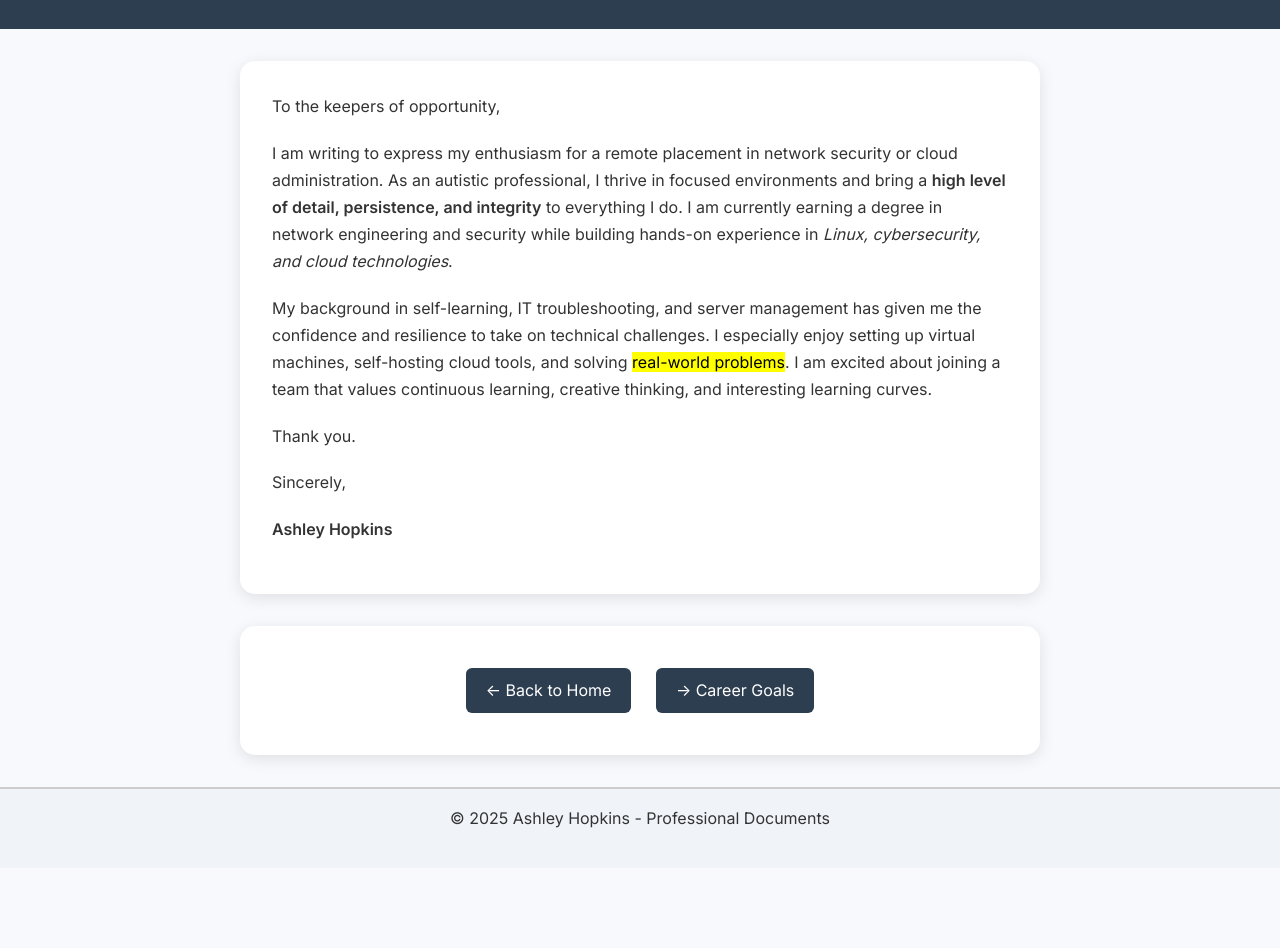
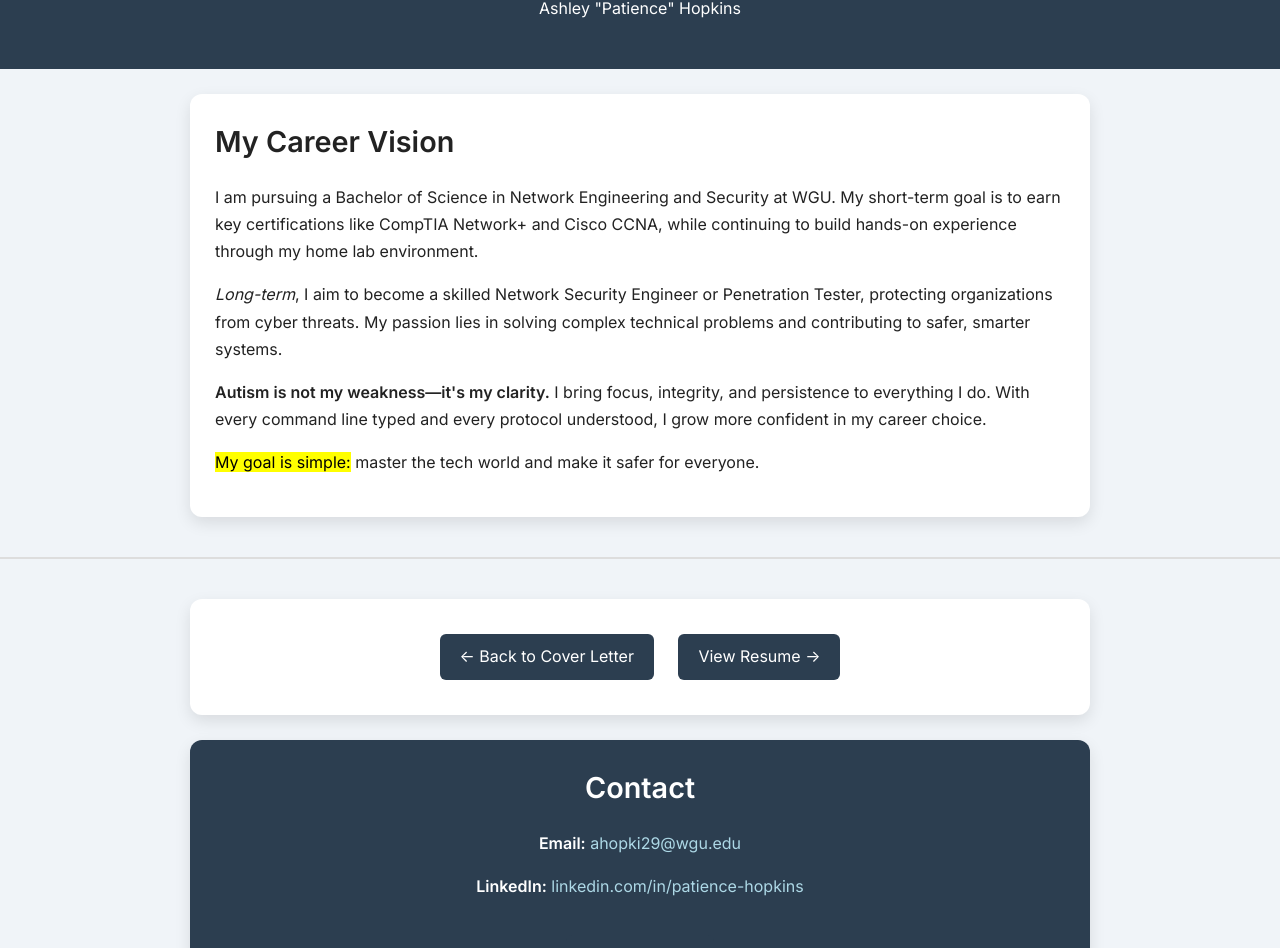
Before and after one commit to patience-enoch/Hopkins_portfolio, a plain HTML site: page career-goals.html in a window 1280 px wide. Shown: the part 91-1039 px from the top of the page. Before the commit the page ends 959 px from the top, so only its background shows below. Drawn offline with Linux system fonts and the light colour scheme.

Commit message:
Update career-goals.html

```diff
--- a/career-goals.html
+++ b/career-goals.html
@@ -1,44 +1,79 @@
+
 <!DOCTYPE html>
 <html lang="en">
 <head>
-  <meta charset="UTF-8" />
-  <meta name="viewport" content="width=device-width, initial-scale=1.0"/>
-  <title>Cover Letter</title>
+  <meta charset="UTF-8">
+  <meta name="viewport" content="width=device-width, initial-scale=1.0">
+  <title>Career Goals</title>
   <link rel="stylesheet" href="css/styles.css">
   <link rel="preconnect" href="https://fonts.googleapis.com">
   <link rel="preconnect" href="https://fonts.gstatic.com" crossorigin>
   <link href="https://fonts.googleapis.com/css2?family=Inter:wght@300;400;500;600&display=swap" rel="stylesheet">
   <style>
-    body {
-      font-family: 'Inter', -apple-system, BlinkMacSystemFont, 'Segoe UI', sans-serif;
-      background-color: #f7f9fc;
-      color: #333;
+    * {
       margin: 0;
       padding: 0;
+      box-sizing: border-box;
+    }
+    body {
+      background-color: #f0f4f8;
+      color: #222;
+      font-family: 'Inter', -apple-system, BlinkMacSystemFont, 'Segoe UI', sans-serif;
+      font-weight: 400;
       line-height: 1.6;
     }
+    .dark-mode {
+      background-color: #121212;
+      color: #f0f0f0;
+    }
     header {
-      text-align: center;
       background-color: #2c3e50;
       color: #fff;
-      padding: 2rem 1rem;
+      padding: 30px 20px;
+      text-align: center;
     }
     .section-box {
-      max-width: 800px;
       background-color: #fff;
-      margin: 2rem auto;
-      padding: 2rem;
-      border-radius: 15px;
-      box-shadow: 0 4px 16px rgba(0, 0, 0, 0.1);
+      border-radius: 12px;
+      padding: 25px;
+      margin: 25px auto;
+      max-width: 900px;
+      box-shadow: 0 6px 16px rgba(0,0,0,0.1);
+    }
+    .dark-mode .section-box {
+      background-color: #1e1e1e;
+    }
+    h2 {
+      font-weight: 600;
+      font-size: 1.8rem;
+      margin-bottom: 1.2rem;
+    }
+    h3 {
+      font-weight: 500;
+      font-size: 1.3rem;
+      margin-bottom: 0.8rem;
+      margin-top: 0;
     }
     p {
-      margin-bottom: 1.2rem;
-      font-size: 1rem;
+      margin-bottom: 1rem;
     }
-    mark {
-      background-color: yellow;
+    .nav-button {
+      display: inline-block;
+      margin: 10px;
+      padding: 10px 20px;
+      background-color: #2c3e50;
+      color: #fff;
+      text-decoration: none;
+      border-radius: 6px;
+      transition: background-color 0.3s;
     }
-    .dark-toggle {
+    .nav-button:hover {
+      background-color: #1a252f;
+    }
+    .dark-mode .nav-button {
+      background-color: #444;
+    }
+    .switch {
       position: fixed;
       top: 20px;
       right: 20px;
@@ -46,6 +81,11 @@
       align-items: center;
       gap: 10px;
       z-index: 1000;
+    }
+    .switch input {
+      opacity: 0;
+      width: 0;
+      height: 0;
     }
     .slider {
       position: relative;
@@ -68,36 +108,17 @@
       border-radius: 50%;
       transition: transform 0.4s;
     }
-    input[type="checkbox"] {
-      opacity: 0;
-      width: 0;
-      height: 0;
-    }
     input:checked + .slider {
       background-color: #4a90e2;
     }
     input:checked + .slider:before {
       transform: translateX(22px);
     }
-    .dark-mode {
-      background-color: #121212;
-      color: #f0f0f0;
-    }
-    .dark-mode .section-box {
-      background-color: #1e1e1e;
-    }
-    footer {
-      text-align: center;
-      padding: 1rem;
-      background-color: #f0f4f8;
-      border-top: 2px solid #ccc;
-    }
   </style>
 </head>
-<body>
-
+<body id="top">
   <!-- === Dark Mode Toggle === -->
-  <label class="dark-toggle">
+  <label class="switch">
     <input type="checkbox" id="darkModeToggle">
     <span class="slider round"></span>
     <span id="modeLabel">🌞 Light Mode</span>
@@ -105,49 +126,56 @@
 
   <!-- === Header === -->
   <header>
-    <h1>Cover Letter</h1>
+    <h1>Career Goals</h1>
+    <p>Ashley "Patience" Hopkins</p>
   </header>
 
-  <!-- === Cover Letter Content === -->
-  <section class="section-box">
-    <p>To the keepers of opportunity,</p>
+  <!-- === Main Content === -->
+  <main>
+    <article class="section-box">
+      <h2>My Career Vision</h2>
+      <p>I am pursuing a Bachelor of Science in Network Engineering and Security at WGU. My short-term goal is to earn key certifications like CompTIA Network+ and Cisco CCNA, while continuing to build hands-on experience through my home lab environment.</p>
 
-    <p>I am writing to express my enthusiasm for a remote placement in network security or cloud administration. As an autistic professional, I thrive in focused environments and bring a <strong>high level of detail, persistence, and integrity</strong> to everything I do. I am currently earning a degree in network engineering and security while building hands-on experience in <em>Linux, cybersecurity, and cloud technologies</em>.</p>
+      <p><em>Long-term</em>, I aim to become a skilled Network Security Engineer or Penetration Tester, protecting organizations from cyber threats. My passion lies in solving complex technical problems and contributing to safer, smarter systems.</p>
 
-    <p>My background in self-learning, IT troubleshooting, and server management has given me the confidence and resilience to take on technical challenges. I especially enjoy setting up virtual machines, self-hosting cloud tools, and solving <mark>real-world problems</mark>. I am excited about joining a team that values continuous learning, creative thinking, and interesting learning curves.</p>
+      <p><strong>Autism is not my weakness—it's my clarity.</strong> I bring focus, integrity, and persistence to everything I do. With every command line typed and every protocol understood, I grow more confident in my career choice.</p>
 
-    <p>Thank you.</p>
+      <p><mark>My goal is simple:</mark> master the tech world and make it safer for everyone.</p>
+    </article>
 
-    <p>Sincerely,</p>
-    <p><strong>Ashley Hopkins</strong></p>
-  </section>
+    <hr style="margin: 40px 0; border: 1px solid #ddd;">
 
-  <!-- ✅ KEEP THIS: Button-style nav at bottom -->
-  <section class="section-box" style="text-align: center;">
-    <a href="index.html" style="display: inline-block; padding: 10px 20px; margin: 10px; background-color: #2c3e50; color: white; border-radius: 6px; text-decoration: none;">
-      ← Back to Home
-    </a>
-    <a href="career-goals.html" style="display: inline-block; padding: 10px 20px; margin: 10px; background-color: #2c3e50; color: white; border-radius: 6px; text-decoration: none;">
-      → Career Goals
-    </a>
-  </section>
+    <!-- === Navigation Buttons === -->
+    <section class="section-box" style="text-align: center;">
+      <a href="coverletter.html" class="nav-button">← Back to Cover Letter</a>
+      <a href="index.html" class="nav-button">View Resume →</a>
+    </section>
+  </main>
 
-  <!-- === Footer === -->
-  <footer>
-    <p>© 2025 Ashley Hopkins - Professional Documents</p>
+  <!-- === Footer / Contact === -->
+  <footer id="contact" class="section-box">
+    <h2>Contact</h2>
+    <p><strong>Email:</strong> <a href="mailto:ahopki29@wgu.edu">ahopki29@wgu.edu</a></p>
+    <p><strong>LinkedIn:</strong> <a href="https://www.linkedin.com/in/patience-hopkins-432244329/" target="_blank">linkedin.com/in/patience-hopkins</a></p>
+    <p style="margin-top: 1.5rem;">
+      <a href="#top" class="nav-button">↑ Back to Top</a>
+    </p>
   </footer>
 
-  <!-- === Script === -->
+  <!-- === JavaScript === -->
   <script>
-    window.onload = function () {
+    const currentDate = new Date();
+    const dateString = currentDate.toLocaleDateString();
+    console.log('Page loaded on: ' + dateString);
+
+    document.addEventListener('DOMContentLoaded', function() {
       const toggle = document.getElementById("darkModeToggle");
       const label = document.getElementById("modeLabel");
       toggle.addEventListener("change", () => {
         document.body.classList.toggle("dark-mode");
         label.textContent = toggle.checked ? "🌙 Dark Mode" : "🌞 Light Mode";
       });
-    };
+    });
   </script>
-
 </body>
 </html>
```
